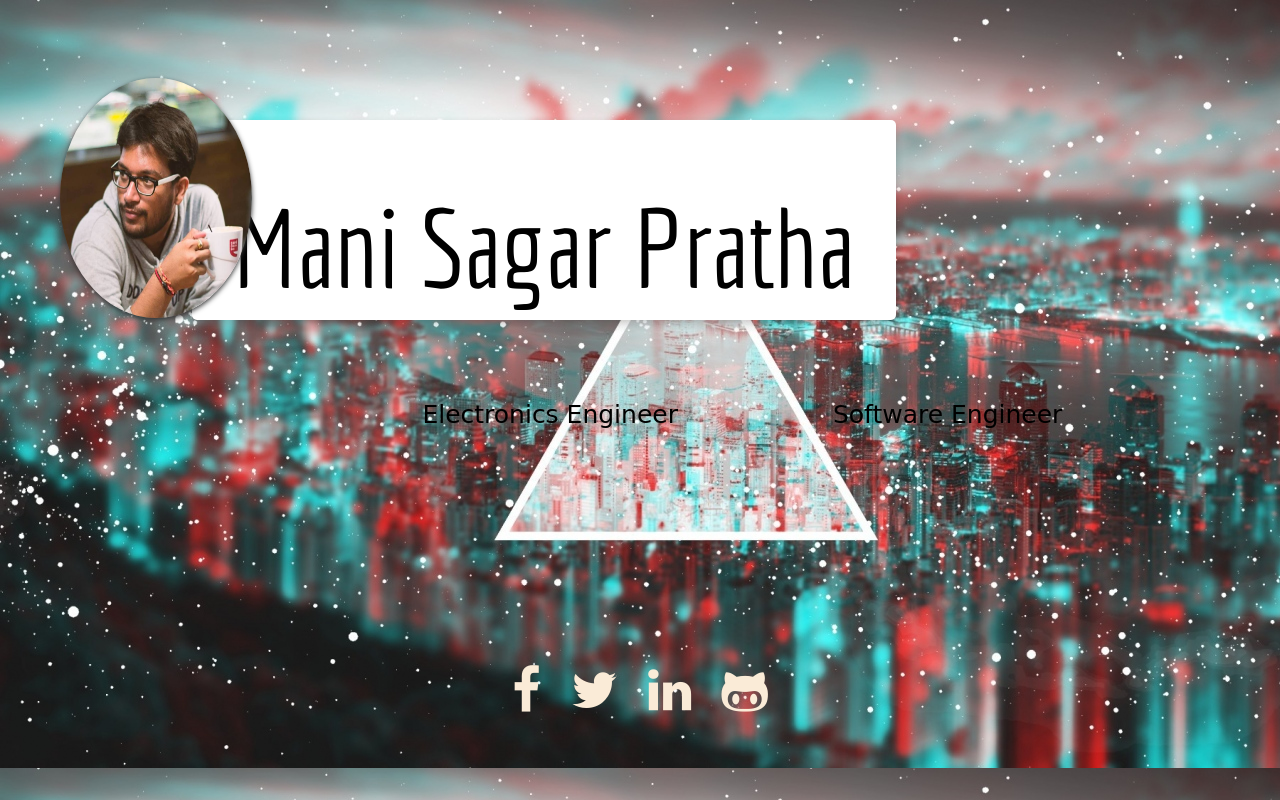
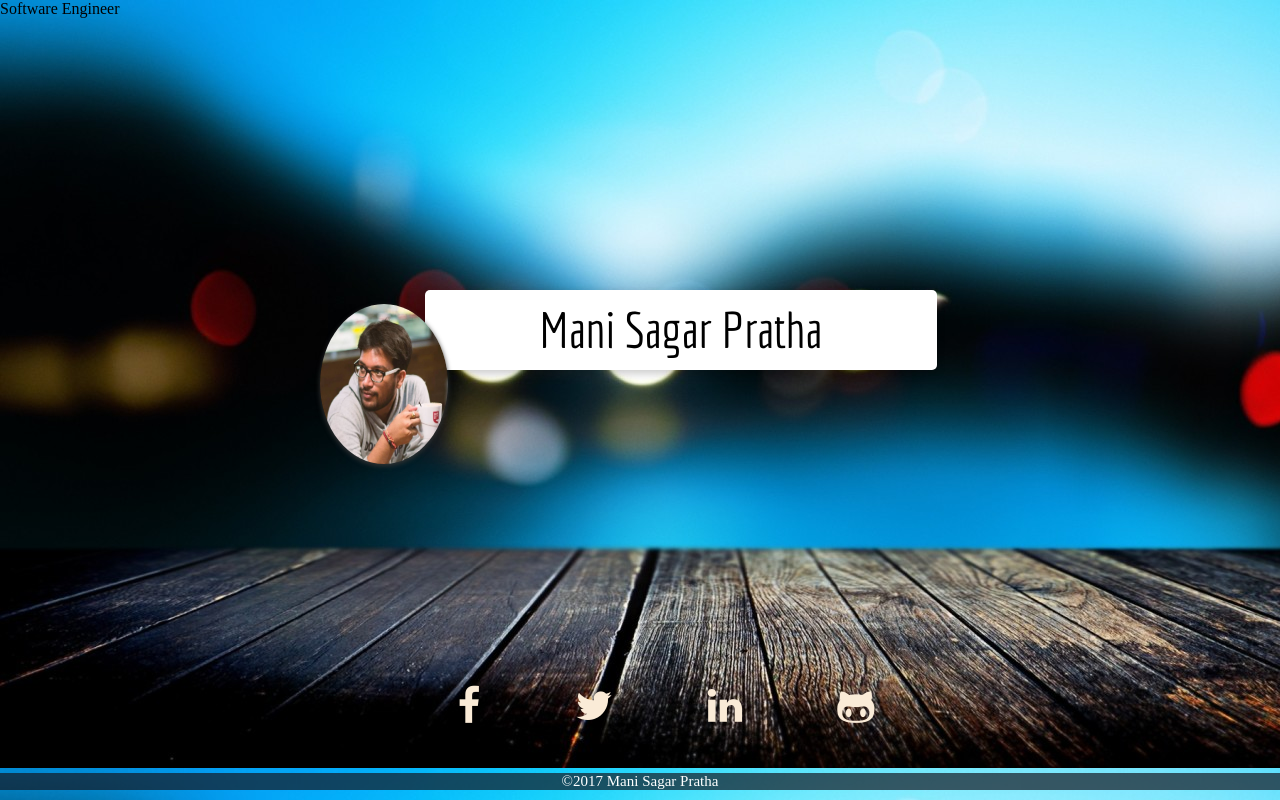
Before and after one commit to pmsagar/My-Profile, a plain HTML site: page index.html in a window 1280 px wide. Drawn offline with Linux system fonts and the light colour scheme; a web font is replaced by a local one.

Commit message:
Add files via upload

```diff
--- a/index.html
+++ b/index.html
@@ -10,7 +10,6 @@
     <!--Avoiding Zoom-->
     <title>Mani Sagar Pratha</title>
     <link rel="icon" href="/assets/fav-icon.ico" sizes="any" type="image/x-icon">
-    <script src="scripts/main.js"></script>
     <link rel="stylesheet" href="styles/main.css">
     <!--   <link href="https://fonts.googleapis.com/css?family=Dosis" rel="stylesheet">-->
     <link href="https://fonts.googleapis.com/css?family=Economica" rel="stylesheet">
@@ -18,17 +17,27 @@
     <link rel="stylesheet" href="https://cdnjs.cloudflare.com/ajax/libs/font-awesome/4.7.0/css/font-awesome.min.css"> </head>
 
 <body>
-    <div>
-        <div id="profile-pic"> <img src="assets/dp.jpg"> </div>
-        <div class="card" id="name">
-            <p>Mani Sagar Pratha</p>
-        </div>
-        <div class="social-icons"> <a href="https://www.facebook.com/prathamani.sagar" target="_blank"><i class="fb fa fa-facebook" aria-hidden="true"></i></a> <a href="https://twitter.com/sagariscool" target="_blank"><i class="twitter fa fa-twitter" aria-hidden="true"></i></a> <a href="https://www.linkedin.com/in/mani-sagar-pratha-a6202b105" target="_blank"><i class="linkedin fa fa-linkedin" aria-hidden="true"></i></a><a href="https://github.com/pmsagar" target="_blank"><i class="github fa fa-github-alt" aria-hidden="true"></i></a> </div>
-        <div id="attr">
-            <div class="qual" id="btech">Electronics Engineer</div>
-            <div class="qual" id="net">Software Engineer</div>
-        </div>
-    </div>
+    <content>
+        <section id="name-card">
+            <div>
+                <p id="name" class="card">Mani Sagar Pratha</p> <img id="profile-pic" src="assets/dp.jpg"> </div>
+        </section>
+        <section>
+            <div id="attr">
+                <div class="qual" id="net">Software Engineer</div>
+            </div>
+        </section>
+        <section id="section-main">
+            <div class="social-icons">
+                <div> <a href="https://www.facebook.com/prathamani.sagar" target="_blank"><i class="fb fa fa-facebook" aria-hidden="true"></i></a></div>
+                <div> <a href="https://twitter.com/sagariscool" target="_blank"><i class="twitter fa fa-twitter" aria-hidden="true"></i></a></div>
+                <div> <a href="https://www.linkedin.com/in/mani-sagar-pratha-a6202b105" target="_blank"><i class="linkedin fa fa-linkedin" aria-hidden="true"></i></a></div>
+                <div><a href="https://github.com/pmsagar" target="_blank"><i class="github fa fa-github-alt" aria-hidden="true"></i></a> </div>
+            </div>
+        </section>
+    </content>
+    <footer>&copy;<span id="year"></span>&nbsp;Mani Sagar Pratha</footer>
 </body>
+<script src="scripts/main.js"></script>
 
 </html>
--- /dev/null
+++ b/scripts/main.js
@@ -0,0 +1 @@
+document.getElementById("year").innerHTML=new Date().getFullYear();
--- a/styles/main.css
+++ b/styles/main.css
@@ -1,7 +1,13 @@
-#name {
-    /*    font-family: 'Dosis', sans-serif;*/
-    font-family: 'Economica', sans-serif;
-    -webkit-font-smoothing: antialiased;
+/*#name {*/
+
+
+/*    font-family: 'Dosis', sans-serif;*/
+
+
+/*    font-family: 'Economica', sans-serif;*/
+
+
+/*-webkit-font-smoothing: antialiased;
     font-size: 110px;
     color: black;
     position: absolute;
@@ -53,13 +59,98 @@ img {
 
 body {
     /*    background: linear-gradient(to right, #16a085, #f4d03f);*/
-    /*    background: #00897B;*/
-    background-image: url('/assets/bg.jpg');
+
+
+/*    background: #00897B;*/
+
+
+/*  background-image: url('/assets/bg.jpg');
 /*    filter: blur(5px);*/
+
+
+/*}*/
+body,
+html {
+    margin: 0;
+    padding: 0;
+}
+body {
+    background: url('../assets/bg1.jpg');
+    width: 100%;
+    height: 100%;
+    overflow: hidden;
+}
+#name {
+    margin: 0;
+    padding: 0;
+    font-family: 'Economica', sans-serif;
+    font-size: 50px;
+    line-height:80px;
+}
+footer {
+    background-color: rgba(20,25,35,0.7);
+    padding: 0;
+    position: fixed;
+    bottom: 10px;
+    margin: 0;
+    padding: 0;
+    width: 100%;
+    display: flex;
+    justify-content: center;
+    color: #FFF;
+    font-size: 15px;
+}
+.social-icons {
+    position: absolute;
+    display: flex;
+    flex-direction: row;
+    justify-content: space-around;
+    width: 40%;
+    padding-left: 410px;
+    bottom: 70px;
+    font-size: 40px;
+}
+.fa {
+    color: antiquewhite;
+}
+.fb:hover {
+    color: #3B5998;
+}
+.twitter:hover {
+    color: #15A7FF;
+}
+.linkedin:hover {
+    color: #0077B5;
+}
+.github:hover {
+    color: black;
+}
+.card {
+    position: absolute;
+    box-shadow: 0 4px 8px 0 rgba(0, 0, 0, 0.2);
+    transition: 0.3s;
+    width: 40%;
+    height: 80px;
+    border-radius: 5px;
+    background-color: white;
+    left: 425px;
+    display: flex;
+    justify-content: center;
+    top:290px;
+}
+#profile-pic{
+    position: absolute;
+    border-radius: 50%;
+    box-shadow: 0px 2px 5px 0px rgba(51, 51, 51, 1);
+    height:20%;
+    width: 10%;
+    top: 38%;
+    left: 25%;
 }
 
 
 
+/*
 #attr {
     position: absolute;
     left: 33%;
```
Also changed, not shown: assets/bg1.jpg (added).
